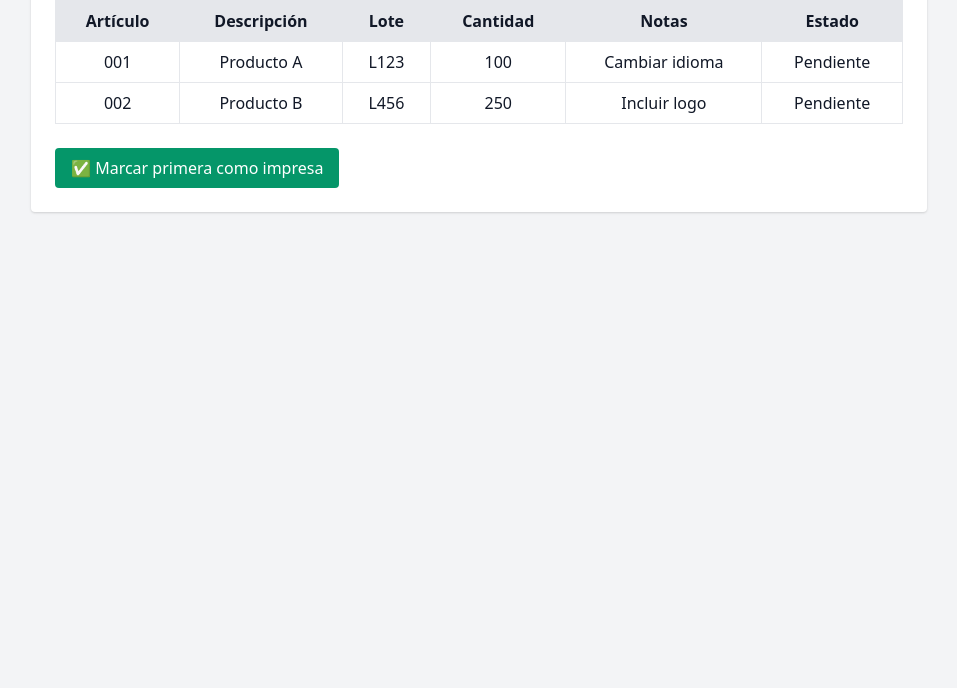
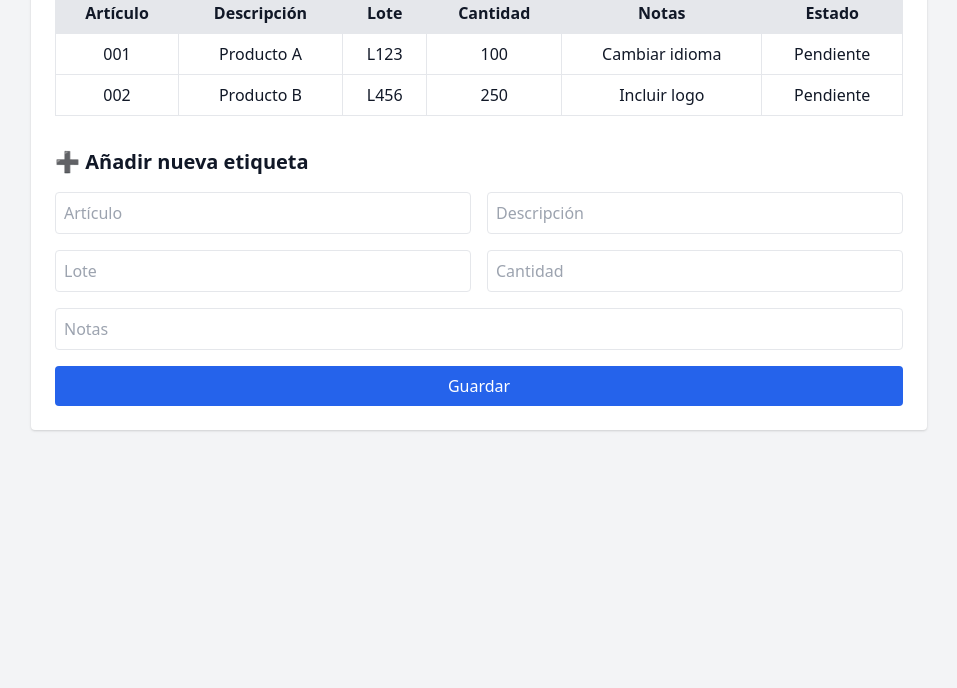
Before and after one commit to ReyesUni/etiquetas-web, a plain HTML site: page etiquetas-web/index.html in a window 1280 px wide. Shown: the part 112-800 px from the top of the page, without its empty margins (161-1118 px from the left). Drawn offline with nearby package versions, Linux system fonts and the light colour scheme.

Commit message:
Add files via upload

```diff
--- a/etiquetas-web/index.html
+++ b/etiquetas-web/index.html
@@ -3,56 +3,105 @@
 <head>
   <meta charset="UTF-8">
   <title>Gestión de Etiquetas</title>
+  <meta name="viewport" content="width=device-width, initial-scale=1">
   <link href="https://cdn.jsdelivr.net/npm/tailwindcss@2.2.19/dist/tailwind.min.css" rel="stylesheet">
 </head>
-<body class="bg-gray-100 text-gray-900">
-  <div class="max-w-4xl mx-auto mt-10 p-6 bg-white rounded shadow">
-    <h1 class="text-2xl font-bold mb-4">📦 Gestión de Etiquetas</h1>
-    <table class="w-full table-auto border-collapse border border-gray-300">
-      <thead class="bg-gray-200">
-        <tr>
-          <th class="border px-4 py-2">Artículo</th>
-          <th class="border px-4 py-2">Descripción</th>
-          <th class="border px-4 py-2">Lote</th>
-          <th class="border px-4 py-2">Cantidad</th>
-          <th class="border px-4 py-2">Notas</th>
-          <th class="border px-4 py-2">Estado</th>
-        </tr>
-      </thead>
-      <tbody id="tabla-etiquetas" class="text-center">
-        <!-- Aquí se añadirán las etiquetas -->
-      </tbody>
-    </table>
-    <div class="mt-6">
-      <button onclick="marcarComoImpresa(0)" class="bg-green-600 text-white px-4 py-2 rounded">✅ Marcar primera como impresa</button>
+
+<body class="bg-gray-100 text-gray-900 min-h-screen flex items-start justify-center p-6">
+  <!-- CONTENEDOR PRINCIPAL -->
+  <div class="w-full max-w-4xl bg-white rounded shadow p-6">
+    <h1 class="text-2xl font-bold mb-6 flex items-center gap-2">
+      <span>📦</span> Gestión de Etiquetas
+    </h1>
+
+    <!-- TABLA -->
+    <div class="overflow-x-auto">
+      <table class="w-full table-auto border-collapse border border-gray-300 text-sm md:text-base">
+        <thead class="bg-gray-200">
+          <tr>
+            <th class="border px-3 py-2">Artículo</th>
+            <th class="border px-3 py-2">Descripción</th>
+            <th class="border px-3 py-2">Lote</th>
+            <th class="border px-3 py-2">Cantidad</th>
+            <th class="border px-3 py-2">Notas</th>
+            <th class="border px-3 py-2">Estado</th>
+          </tr>
+        </thead>
+        <tbody id="tabla-etiquetas" class="text-center"></tbody>
+      </table>
     </div>
+
+    <!-- FORMULARIO AÑADIR -->
+    <h2 class="text-xl font-semibold mt-8 mb-4">➕ Añadir nueva etiqueta</h2>
+    <form id="form-etiqueta" class="grid sm:grid-cols-2 gap-4">
+      <input required name="articulo" placeholder="Artículo" class="border p-2 rounded" />
+      <input required name="descripcion" placeholder="Descripción" class="border p-2 rounded" />
+      <input required name="lote" placeholder="Lote"           class="border p-2 rounded" />
+      <input required name="cantidad" type="number" min="1" placeholder="Cantidad" class="border p-2 rounded" />
+      <input name="notas" placeholder="Notas" class="border p-2 rounded sm:col-span-2" />
+      <button type="submit" class="bg-blue-600 hover:bg-blue-700 text-white py-2 rounded sm:col-span-2">
+        Guardar
+      </button>
+    </form>
   </div>
 
+  <!-- SCRIPT -->
   <script>
-    const etiquetas = [
-      { articulo: "001", descripcion: "Producto A", lote: "L123", cantidad: 100, notas: "Cambiar idioma", estado: "Pendiente" },
-      { articulo: "002", descripcion: "Producto B", lote: "L456", cantidad: 250, notas: "Incluir logo", estado: "Pendiente" }
-    ];
+    /* ---------- UTILIDADES LOCAL STORAGE ---------- */
+    const LS_KEY = 'etiquetasMarketing';
+    function loadEtiquetas() {
+      const guardado = localStorage.getItem(LS_KEY);
+      return guardado ? JSON.parse(guardado) : [
+        { articulo: '001', descripcion: 'Producto A', lote: 'L123', cantidad: 100, notas: 'Cambiar idioma', estado: 'Pendiente' },
+        { articulo: '002', descripcion: 'Producto B', lote: 'L456', cantidad: 250, notas: 'Incluir logo',  estado: 'Pendiente' }
+      ];
+    }
+    function saveEtiquetas(data) {
+      localStorage.setItem(LS_KEY, JSON.stringify(data));
+    }
 
+    /* ---------- ESTADO EN MEMORIA ---------- */
+    let etiquetas = loadEtiquetas();
+
+    /* ---------- RENDER TABLA ---------- */
     function renderTabla() {
-      const tabla = document.getElementById("tabla-etiquetas");
-      tabla.innerHTML = etiquetas.map((e, i) => `
-        <tr>
-          <td class="border px-4 py-2">${e.articulo}</td>
-          <td class="border px-4 py-2">${e.descripcion}</td>
-          <td class="border px-4 py-2">${e.lote}</td>
-          <td class="border px-4 py-2">${e.cantidad}</td>
-          <td class="border px-4 py-2">${e.notas}</td>
-          <td class="border px-4 py-2">${e.estado}</td>
+      const tbody = document.getElementById('tabla-etiquetas');
+      if (!etiquetas.length) {
+        tbody.innerHTML = '<tr><td colspan="6" class="py-4">No hay etiquetas</td></tr>';
+        return;
+      }
+      tbody.innerHTML = etiquetas.map((e, i) => `
+        <tr class="hover:bg-gray-100 cursor-pointer" onclick="toggleEstado(${i})">
+          <td class="border px-3 py-2">${e.articulo}</td>
+          <td class="border px-3 py-2">${e.descripcion}</td>
+          <td class="border px-3 py-2">${e.lote}</td>
+          <td class="border px-3 py-2">${e.cantidad}</td>
+          <td class="border px-3 py-2">${e.notas || ''}</td>
+          <td class="border px-3 py-2 ${e.estado === 'Impresa' ? 'text-green-600 font-semibold' : ''}">
+            ${e.estado}
+          </td>
         </tr>
       `).join('');
     }
 
-    function marcarComoImpresa(index) {
-      etiquetas[index].estado = "Impresa";
+    /* ---------- TOGGLE ESTADO ---------- */
+    function toggleEstado(index) {
+      etiquetas[index].estado = etiquetas[index].estado === 'Impresa' ? 'Pendiente' : 'Impresa';
+      saveEtiquetas(etiquetas);
       renderTabla();
     }
 
+    /* ---------- FORMULARIO NUEVA ETIQUETA ---------- */
+    document.getElementById('form-etiqueta').addEventListener('submit', evt => {
+      evt.preventDefault();
+      const data = Object.fromEntries(new FormData(evt.target).entries());
+      etiquetas.push({ ...data, estado: 'Pendiente' });
+      saveEtiquetas(etiquetas);
+      evt.target.reset();
+      renderTabla();
+    });
+
+    /* ---------- INICIAL ---------- */
     renderTabla();
   </script>
 </body>
```
